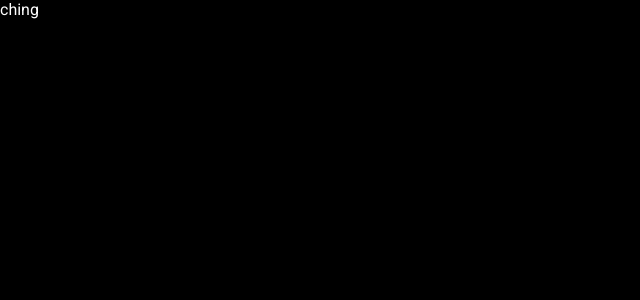
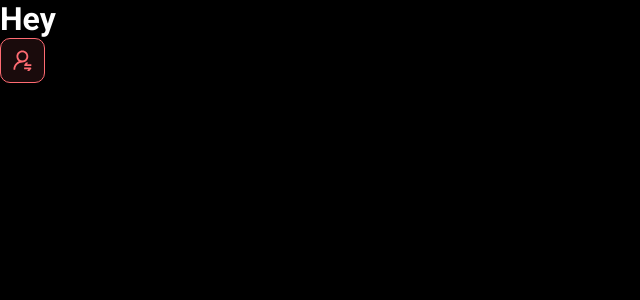
Before and after one commit to Gahbr/dsmeta, a React (Vite) app in the folder frontend/: page / in a window 1280 px wide. Shown: the top 300 px of the page, without its empty margins (0-640 px from the left). Built offline with nearby package versions, Linux system fonts and the light colour scheme.

Commit message:
first component

```diff
--- a/frontend/src/App.tsx
+++ b/frontend/src/App.tsx
@@ -1,12 +1,14 @@
+import NotificationButton from "./components/NotificationButton";
 
 
 function App() {
 
 
   return (
-   <div>
-    ching
-   </div>
+   <>
+    <h1>Hey</h1>
+    <NotificationButton/>
+   </>
   )
 }
 
--- /dev/null
+++ b/frontend/src/components/NotificationButton/index.tsx
@@ -0,0 +1,13 @@
+import icon from "../../assets/img/notification_icon.svg"
+import './styles.css'
+
+function NotificationButton() {
+
+    return (
+        <div className="dsmeta-red-btn">
+            <img src={icon} alt="Notificar" />
+        </div>
+    )
+  }
+
+  export default NotificationButton;
--- /dev/null
+++ b/frontend/src/components/NotificationButton/styles.css
@@ -0,0 +1,15 @@
+.dsmeta-red-btn {
+    height: 45px;
+    width: 45px;
+    background: rgba(255,107,114,0.1);
+    border: 1px solid #ff6b72;
+    border-radius: 10px;
+    display: flex;
+    align-items: center;
+    justify-content: center;
+    cursor: pointer;
+}
+
+.dsmeta-red-btn img{
+    width: 19px;
+}
```
Also changed, not shown: frontend/src/assets/img/notification_icon.svg (added).
